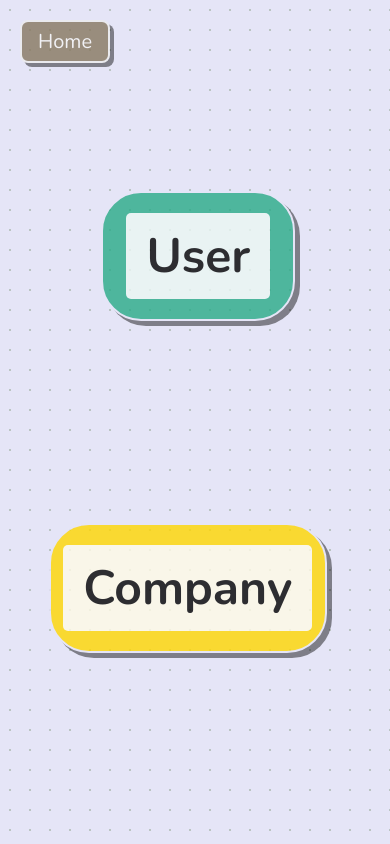
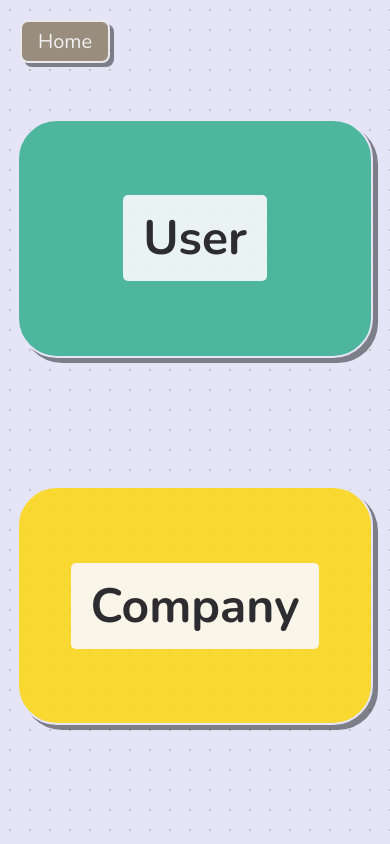
Before and after one commit to kausar2nd/testShunno, a Flask app: page /login in a window 390 px wide. Run offline with Flask 3, Linux system fonts and the light colour scheme; some web fonts are replaced.

Commit message:
general login refined

```diff
--- a/app/static/css/login_general_style.css
+++ b/app/static/css/login_general_style.css
@@ -92,13 +92,15 @@ a {
 #cc {
     background-color: #FFD700;
 }
+
 @media screen and (max-width: 768px) {
     .container {
         flex-direction: column;
     }
+
     .card {
-        width: 80%;
-        height: auto;
+        width: 80vw;
+        height: 50vw;
         margin: 10px 0;
         padding: 20px;
     }
```
